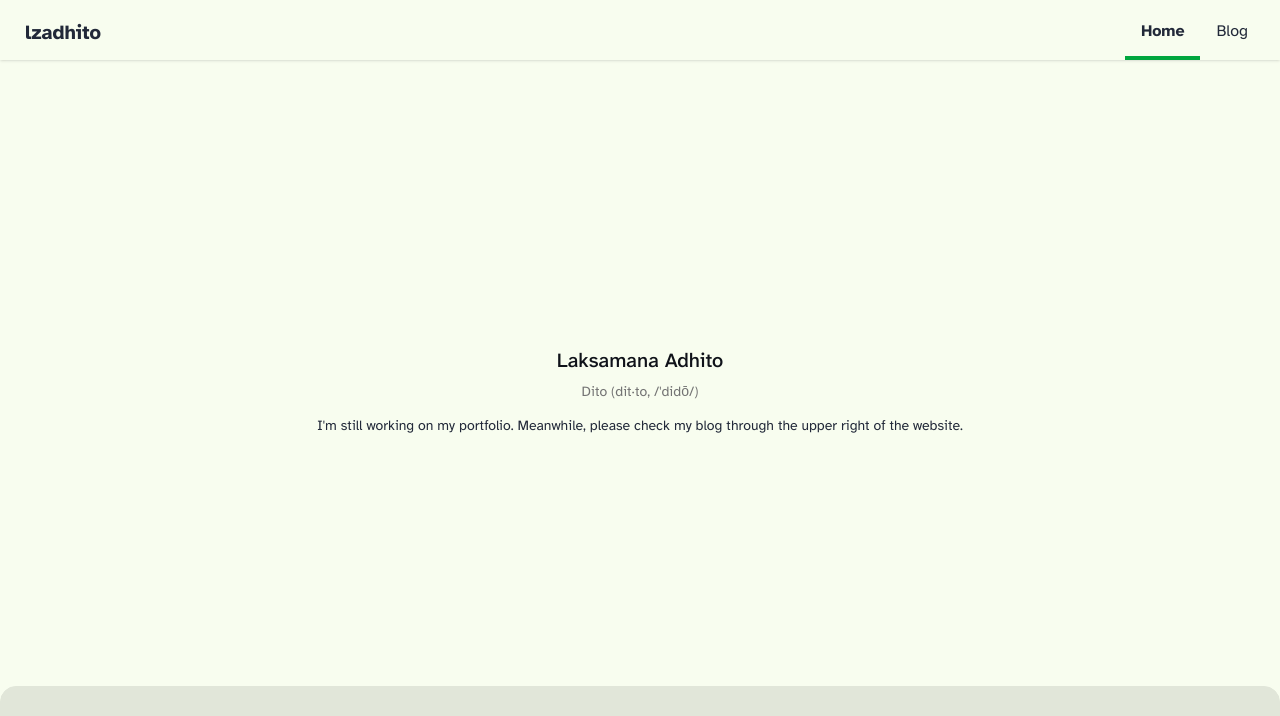
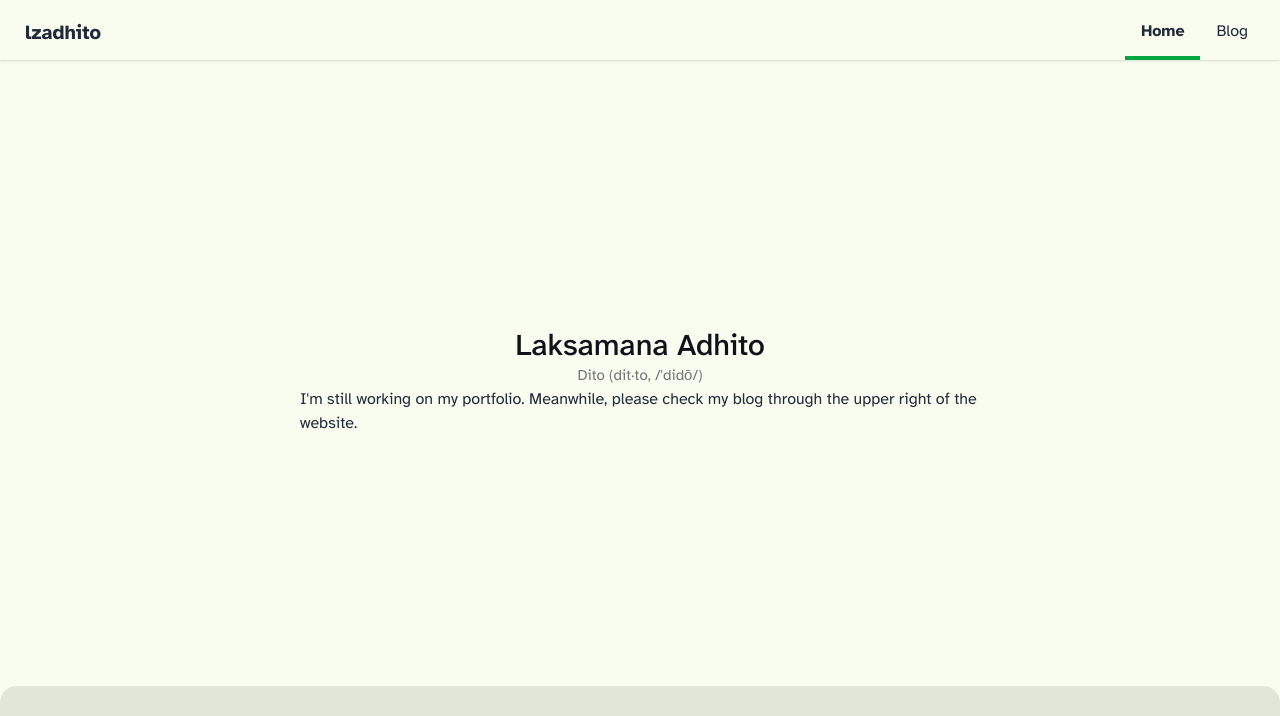
Before and after one commit to Lzadhito/lzadhito.github.io, an Astro site: page / in a window 1280 px wide. Shown: the top 716 px of the page. Built offline with nearby package versions, Linux system fonts and the light colour scheme; Astro itself is replaced by a stand-in of ours.

Commit message:
feat: adjust homepage

```diff
--- a/src/pages/index.astro
+++ b/src/pages/index.astro
@@ -3,9 +3,9 @@ import BaseLayout from "../layouts/BaseLayout.astro";
 ---
 
 <BaseLayout class="flex items-center justify-center flex-col">
-  <h4 class="font-medium pt-8">Laksamana Adhito</h4>
-  <p class="text-neutral-500 text-sm">Dito (dit·to, /'didō/)</p>
-  <p class="text-sm">
+  <h1 class="font-medium pt-8 mb-0!">Laksamana Adhito</h1>
+  <sub class="block pb-4 pt-2 text-neutral-500">Dito (dit·to, /'didō/)</sub>
+  <p class="text-base">
     I'm still working on my portfolio. Meanwhile, please check my blog through the upper right of the website.
   </p>
 </BaseLayout>
```
